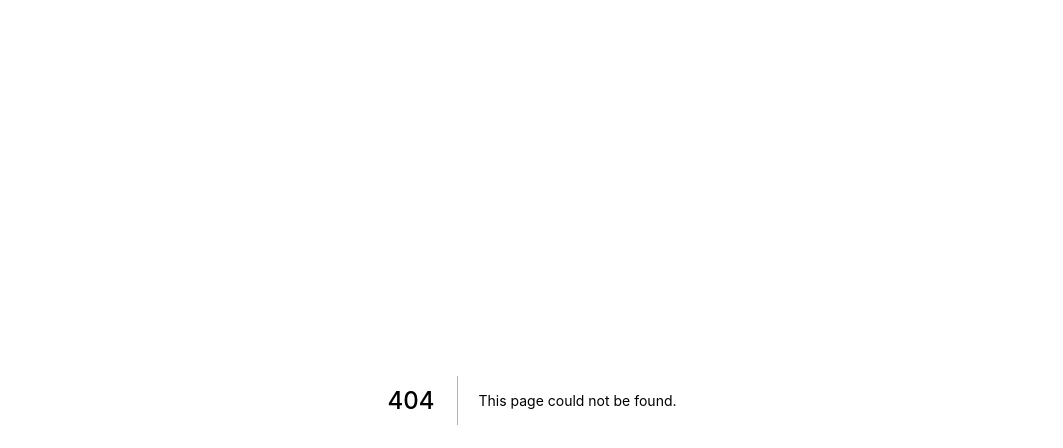
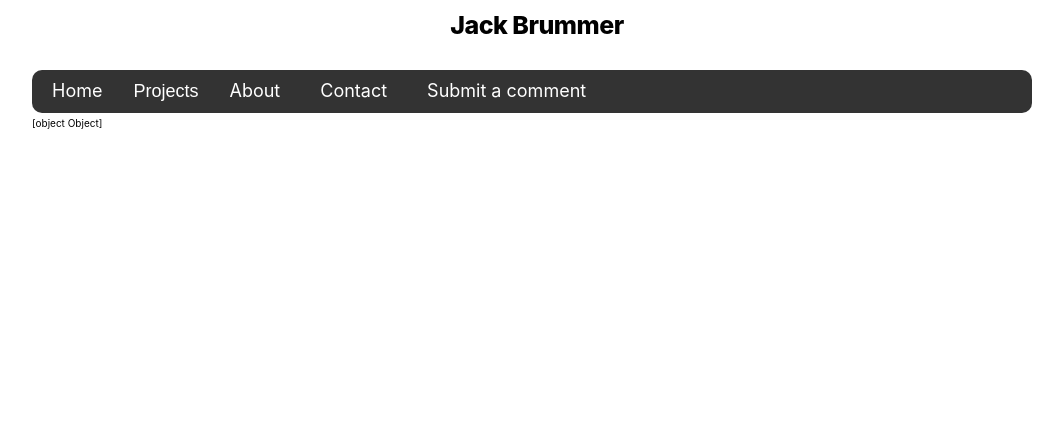
Before and after one commit to jbrummer402/Resume-Site, a Next.js app: page /Minesweeper in a window 1280 px wide. Before the commit this address had no page. Shown: the top 448 px of the page, without its empty margins (108-1171 px from the left). Built offline with nearby package versions, Linux system fonts and the light colour scheme.

Commit message:
attempting to embed minesweeper code

```diff
--- /dev/null
+++ b/pages/Minesweeper.js
@@ -0,0 +1,24 @@
+import Head from 'next/head'
+import Link from 'next/link'
+import styles from '../styles/utils.module.css'
+import Layout, { siteTitle } from "../components/layout"
+import utilStyles from '../styles/utils.module.css'
+import { getSortedPostsData } from '../lib/posts'
+
+function applet() {
+  return {__html:
+            <applet code="AppletCode/APCS2017Minesweeper/silverlight/games/Minesweeper.class"></applet>
+          };
+}
+
+export default function Minesweeper() {
+    return (
+
+      <>
+      <Layout>
+          <div dangerouslySetInnerHTML={applet()}/>
+      </Layout>
+      </>
+    )
+
+}
```
Also changed, not shown: pages/_app.js (line endings or trailing spaces), pages/api/hello.js (line endings or trailing spaces), pages/comment.js (line endings or trailing spaces), pages/index.js (line endings or trailing spaces), pages/posts/[id].js (line endings or trailing spaces).
